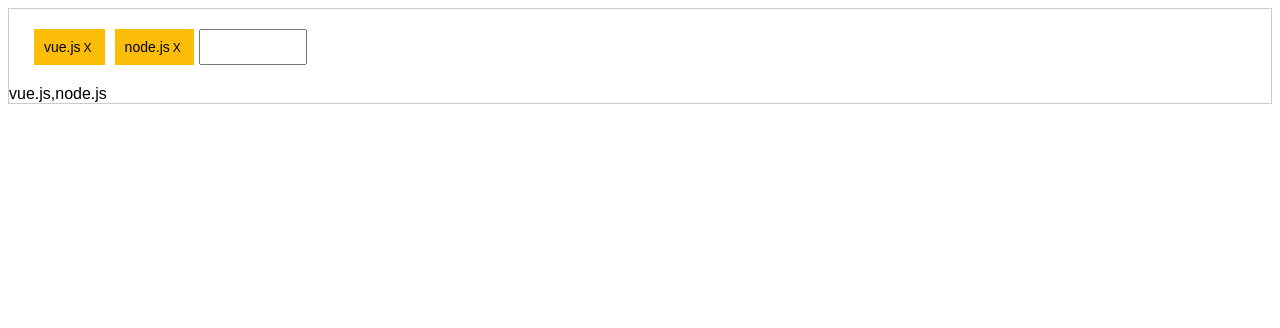
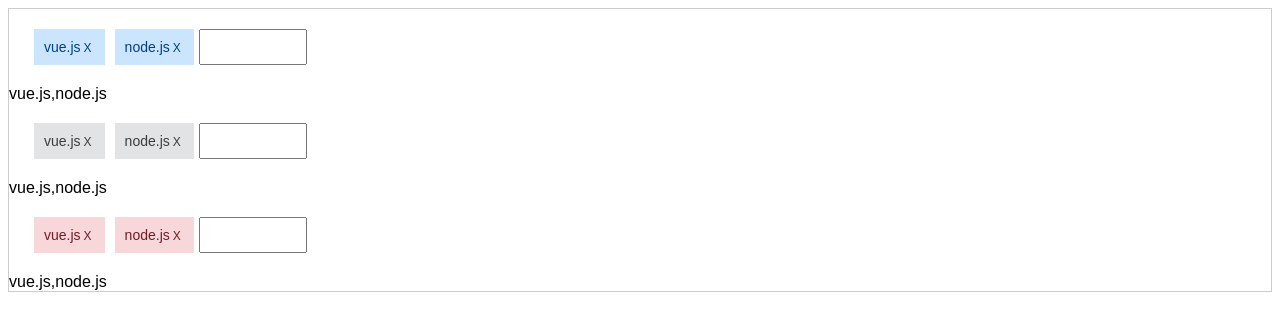
Before and after one commit to mkilincaslan/vue-js, a Vue app in the folder tag-input-component/: page / in a window 1280 px wide. Shown: the top 328 px of the page. Built offline with nearby package versions, Linux system fonts and the light colour scheme.

Commit message:
theme option

```diff
--- a/tag-input-component/src/App.vue
+++ b/tag-input-component/src/App.vue
@@ -1,8 +1,12 @@
 <template>
     <div class="container">
-        <app-tags @emit-error='errorhand($event)' v-model='tags'/>
+        <app-tags @emit-error='errorhand($event)' v-model='tags' color='primary'/>
+        {{tags}}
+        <app-tags @emit-error='errorhand($event)' v-model='tags2' color='secondary'/>
+        {{tags2}}
+        <app-tags @emit-error='errorhand($event)' v-model='tags3' color='danger'/>
+        {{tags3}}
         <app-error :error='error' />
-        {{tags}}
     </div>
 </template>
 
@@ -17,7 +21,9 @@
         data() {
             return {
                 error: null,
-                tags: 'vue.js,node.js'
+                tags: 'vue.js,node.js',
+                tags2: 'vue.js,node.js',
+                tags3: 'vue.js,node.js'
             }
         },
         methods: {
--- a/tag-input-component/src/components/Tag.vue
+++ b/tag-input-component/src/components/Tag.vue
@@ -1,5 +1,5 @@
 <template>
-    <span class="tag">
+    <span class="tag" :class="selectedTheme">
         <span class="content">{{ tag }}</span>
         <span class="close" @click='tags.splice(indis, 1)'>X</span>
     </span>
@@ -7,14 +7,51 @@
 <script>
     export default {
         name: 'Tag',
-        props: ['tag', 'tags', 'indis']
+        props: ['tag', 'tags', 'indis', 'color'],
+        data() {
+            return {
+                selectedTheme: null
+            }
+        },
+        created() {
+            this.selectedTheme = this.color;
+        },
     }
 </script>
 <style scoped>
+    .primary {
+        color: #004085;
+        background-color: #cce5ff;
+        border-color: #b8daff;
+    }
+    .success {
+        background-color: #d5eddb;
+        border: 1px solid #c3e6cb;
+        color: #155724;
+    }
+    .secondary {
+        color: #383d41;
+        background-color: #e2e3e5;
+        border-color: #d6d8db;
+    }
+    .info {
+        color: #0c5460;
+        background-color: #d1ecf1;
+        border-color: #bee5eb;
+    }
+    .danger {
+        color: #721c24;
+        background-color: #f8d7da;
+        border-color: #f5c6cb;
+    }
+    .warning {
+        color: #856404;
+        background-color: #fff3cd;
+        border-color: #ffeeba;
+    }
+
     .tag {
-        background-color: #fbbd08;
         padding: 10px;
-        color: #000;
         cursor: default;
         font-size: 14px;
         margin: 0 5px;
--- a/tag-input-component/src/components/Tags.vue
+++ b/tag-input-component/src/components/Tags.vue
@@ -1,6 +1,6 @@
 <template>
     <div class="tag-container">
-        <app-tag v-for="(tag, indis) in tags" :key="tag" :tag='tag' :tags='tags' :indis='indis'/>
+        <app-tag v-for="(tag, indis) in tags" :key="tag" :tag='tag' :tags='tags' :indis='indis' :color='color'/>
         <input
             type="text"
             @keydown.enter="createTag"
@@ -24,6 +24,11 @@
         props: {
             value: {
                 required: false,
+            },
+            color: {
+                type: String,
+                required: false,
+                default: 'primary'
             }
         },
         methods: {
```
